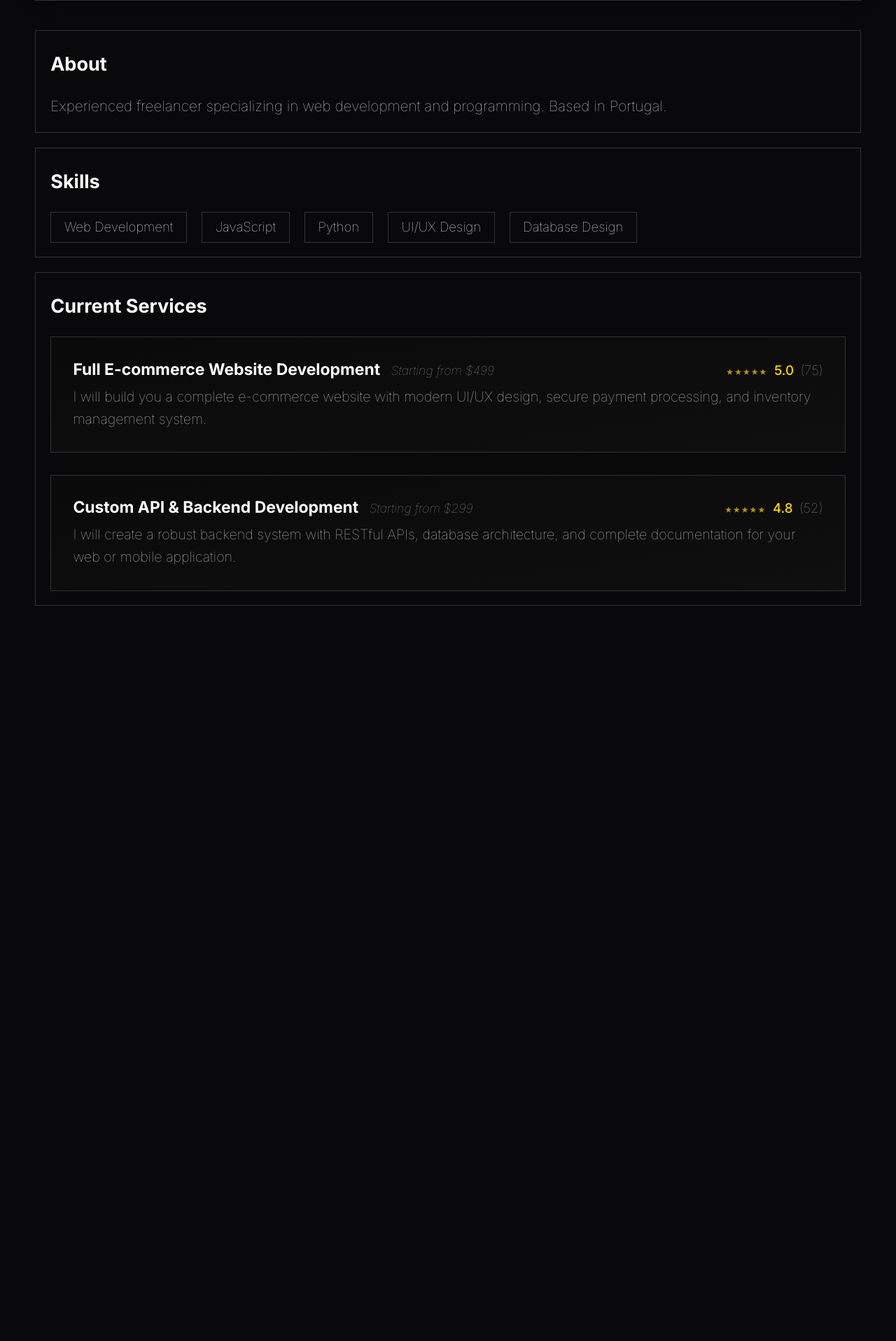
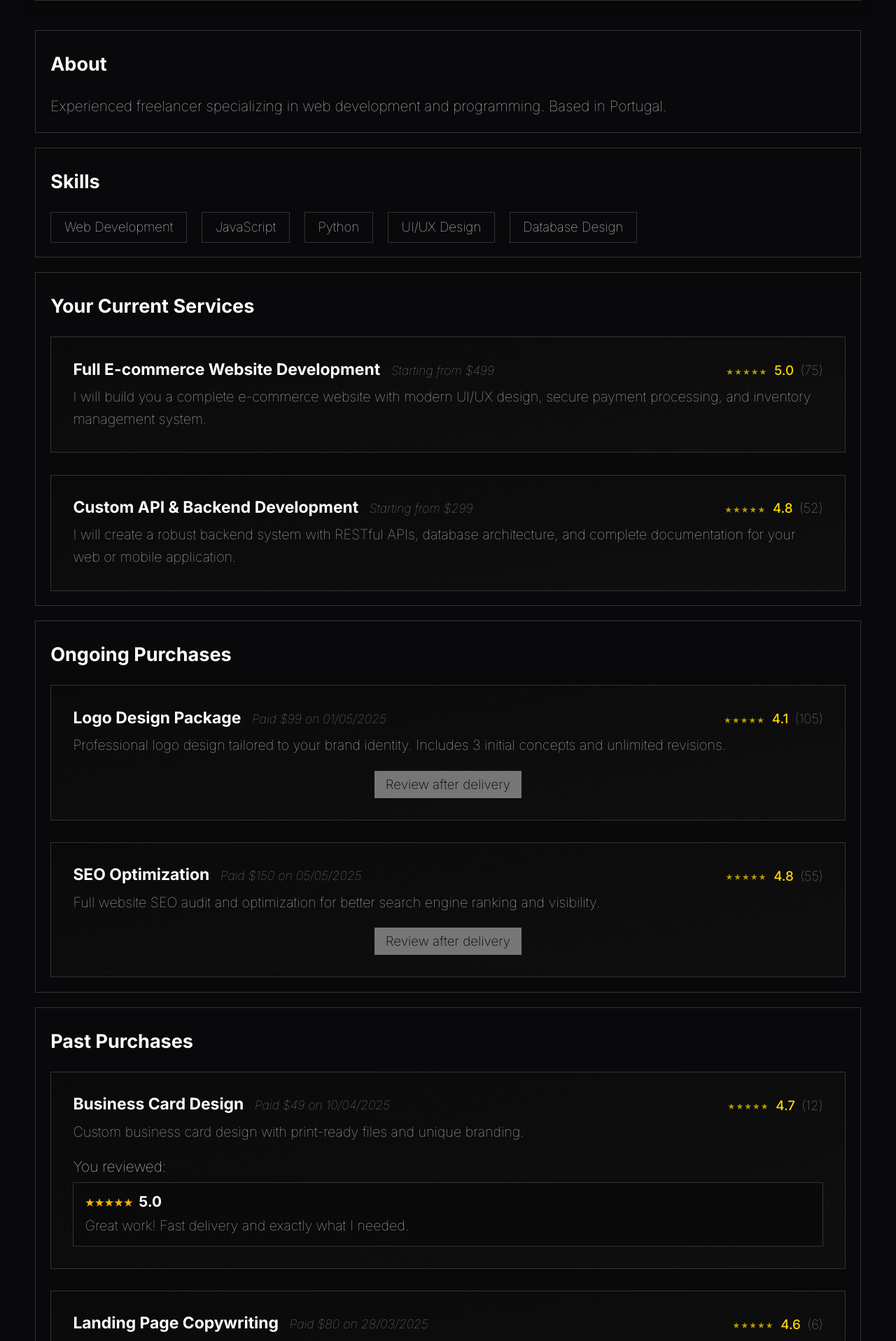
Before and after one commit to simaopsbarbosa/sixer, a PHP site: page /pages/profile.php in a window 1280 px wide. Shown: the part 643-2560 px from the top of the page at 70% size. Run offline with PHP 8.4, Linux system fonts and the light colour scheme.

Commit message:
added ongoing and past purchases to profile page, so user can track their purchases and review past ones

```diff
--- a/css/profile.css
+++ b/css/profile.css
@@ -328,6 +328,54 @@
   font-size: 0.95em;
 }
 
+.review-label {
+  margin-top: 1em;
+  color: #ffffff;
+  text-align: left;
+
+  display: block;
+  width: 100%;
+  padding-left: 0;
+}
+
+.review-block {
+  margin-top: 10px;
+  background-color: #0a0a0a;
+  color: #ffffff;
+  border-radius: 0px;
+  border: 1px solid #333333;
+  padding: 12px 16px;
+}
+.review-block .review-stars {
+  font-size: 1.1em;
+  color: #f5b50a;
+}
+.review-block .review-score {
+  font-weight: bold;
+}
+.review-block .review-text {
+  margin: 6px 0 0 0;
+}
+
+.review-btn {
+  margin-top: 20px;
+  font-family: Inter;
+  font-weight: 200;
+  padding: 20px 40px;
+  font-size: 0.9em;
+  background: white;
+  color: black;
+  border: none;
+  padding: 8px 16px;
+  cursor: pointer;
+  transition: background 0.2s;
+}
+.review-btn:disabled {
+  opacity: 0.6;
+  cursor: not-allowed;
+  background: #bdbdbd;
+}
+
 /* Responsive styles */
 @media screen and (max-width: 1024px) {
   .profile-container {
--- a/css/styles.css
+++ b/css/styles.css
@@ -202,6 +202,10 @@ header a {
   align-items: center;
   gap: 15px;
   padding: 5px;
+}
+
+.new-service-text {
+  margin-left: 0.6em;
 }
 
 .simple-button {
--- a/pages/profile.php
+++ b/pages/profile.php
@@ -60,7 +60,7 @@
           </div>
 
           <div class="profile-section">
-            <h2>Current Services</h2>
+            <h2>Your Current Services</h2>
             <div class="recent-work">
               <div class="work-item">
                 <div class="work-header">
@@ -92,6 +92,78 @@
               </div>
             </div>
           </div>
+
+          <div class="profile-section">
+            <h2>Ongoing Purchases</h2>
+            <div class="recent-work">
+              <div class="work-item">
+                <div class="work-header">
+                  <div class="work-title-group">
+                    <h3>Logo Design Package</h3>
+                    <span class="work-date">Paid $99 on 01/05/2025</span>
+                  </div>
+                  <div class="work-rating">4.1 <span style="font-weight: 100; color: #999">(105)</span></div>
+                </div>
+                <p class="work-description">
+                  Professional logo design tailored to your brand identity. Includes 3 initial concepts and unlimited revisions.
+                </p>
+                <button class="review-btn" disabled>Review after delivery</button>
+              </div>
+              <div class="work-item">
+                <div class="work-header">
+                  <div class="work-title-group">
+                    <h3>SEO Optimization</h3>
+                    <span class="work-date">Paid $150 on 05/05/2025</span>
+                  </div>
+                  <div class="work-rating">4.8 <span style="font-weight: 100; color: #999">(55)</span></div>
+                </div>
+                <p class="work-description">
+                  Full website SEO audit and optimization for better search engine ranking and visibility.
+                </p>
+                <button class="review-btn" disabled>Review after delivery</button>
+              </div>
+            </div>
+          </div>
+
+          <div class="profile-section">
+            <h2>Past Purchases</h2>
+            <div class="recent-work">
+              <div class="work-item">
+                <div class="work-header">
+                  <div class="work-title-group">
+                    <h3>Business Card Design</h3>
+                    <span class="work-date">Paid $49 on 10/04/2025</span>
+                  </div>
+                  <div class="work-rating">4.7 <span style="font-weight: 100; color: #999">(12)</span></div>
+                </div>
+                <p class="work-description">
+                  Custom business card design with print-ready files and unique branding.
+                </p>
+
+                <label class="review-label">You reviewed:</label>
+                <div class="review-block">
+                  <div style="display: flex; align-items: center; gap: 8px;">
+                    <span class="review-stars">★★★★★</span>
+                    <span class="review-score">5.0</span>
+                  </div>
+                  <p class="review-text">Great work! Fast delivery and exactly what I needed.</p>
+                </div>
+              </div>
+              <div class="work-item">
+                <div class="work-header">
+                  <div class="work-title-group">
+                    <h3>Landing Page Copywriting</h3>
+                    <span class="work-date">Paid $80 on 28/03/2025</span>
+                  </div>
+                  <div class="work-rating">4.6 <span style="font-weight: 100; color: #999">(6)</span></div>
+                </div>
+                <p class="work-description">
+                  Engaging and high-converting copy for your product or service landing page.
+                </p>
+                <button class="review-btn">Review</button>
+              </div>
+            </div>
+          </div>
         </div>
       </div>
     </main>
```
